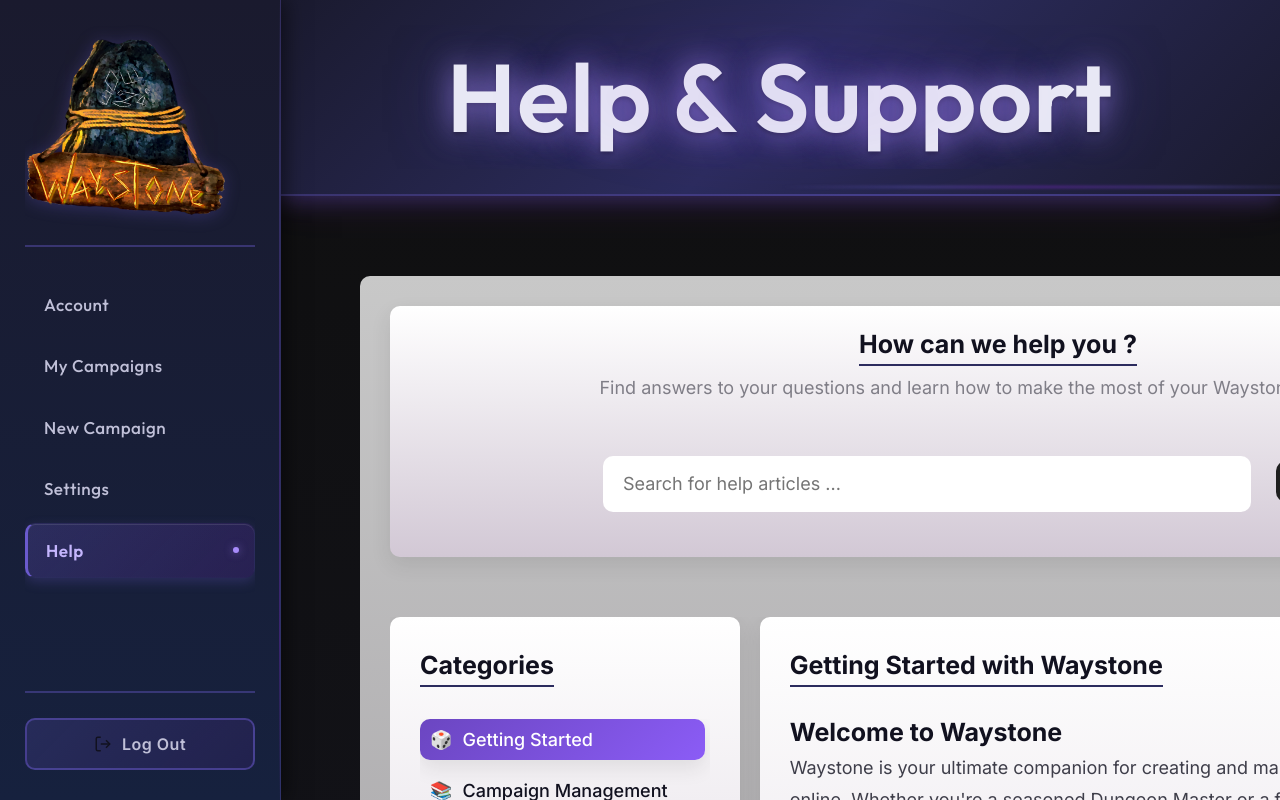
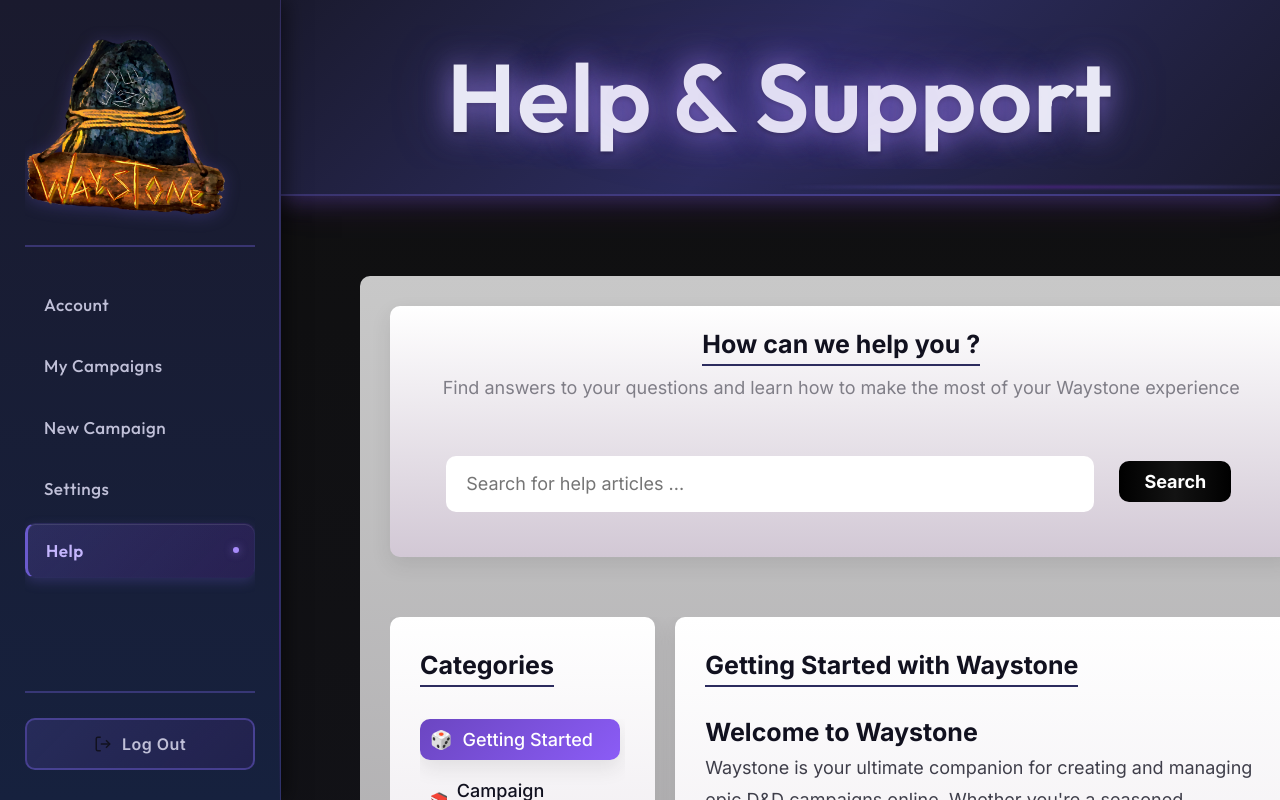
Before and after one commit to WouterOnGithub/Waystone, a React (Vite) app in the folder waystoneProject/: page /user/HelpPage in a window 1280 px wide. Shown: the top 800 px of the page. Built offline with nearby package versions, Linux system fonts and the light colour scheme; no server answers.

Commit message:
Changed Main CSS colour *

```diff
--- a/waystoneProject/src/pages/pages-css/CSS.css
+++ b/waystoneProject/src/pages/pages-css/CSS.css
@@ -15,7 +15,7 @@
     --background-gradient: linear-gradient(90deg,linear-gradient(90deg, rgba(106, 90, 205, 0.2) 0%, transparent 100%) 0%, rgb(34, 7, 172) 50%, rgb(13, 0, 130) 100%);
     --background-gradient4: linear-gradient(90deg,#1a1a2e 0%, #2c2c5e 50%, #1a1a2e 100%);
     --background-gradient2: radial-gradient(circle, #2c2c5e 50%, #11111f 100%);
-    --background-gradient3: linear-gradient(90deg,#1e1e1e 0%, #303030 50%, #1e1e1e 100%);
+    --background-gradient3: linear-gradient(90deg,#000000 0%, #131313 50%, #000000 100%);
 
     --background-colour: linear-gradient(180deg, rgba(255, 255, 255, 1) 0%, rgb(210, 200, 213) 100%);
     --background-colour2: linear-gradient(180deg, rgb(200, 200, 200) 0%, rgb(101, 95, 104) 100%);
@@ -80,7 +80,7 @@
     background: var(--background-colour2);
     margin-top: 80px;
     padding: 30px;
-    width: 100vw;
+    width: 95%;
     margin-left: 80px;
     margin-right: auto;
 }
--- a/waystoneProject/src/pages/pages-css/New_Campaign_Page_CAMPAIGN.css
+++ b/waystoneProject/src/pages/pages-css/New_Campaign_Page_CAMPAIGN.css
@@ -11,7 +11,7 @@
 #campaign-tab, #campaign-tab-active /* The top 3 buttons */
 {
   border-radius: var(--border-radius3);
-  background: var(--background-colour3);
+  background: var(--background-gradient2);
   color: var(--text-color2);
   font-size: var(--head-text);
   border: none;
@@ -25,7 +25,7 @@
 }
 #campaign-tab-active /* The active button within the top 3 button */
 {
-  background: var(--background-gradient);
+  background: var(--background-gradient2);
   opacity: 1;
 }
 #campaign-tab:hover /* The gray_ top 3 buttons while hovering */
```
